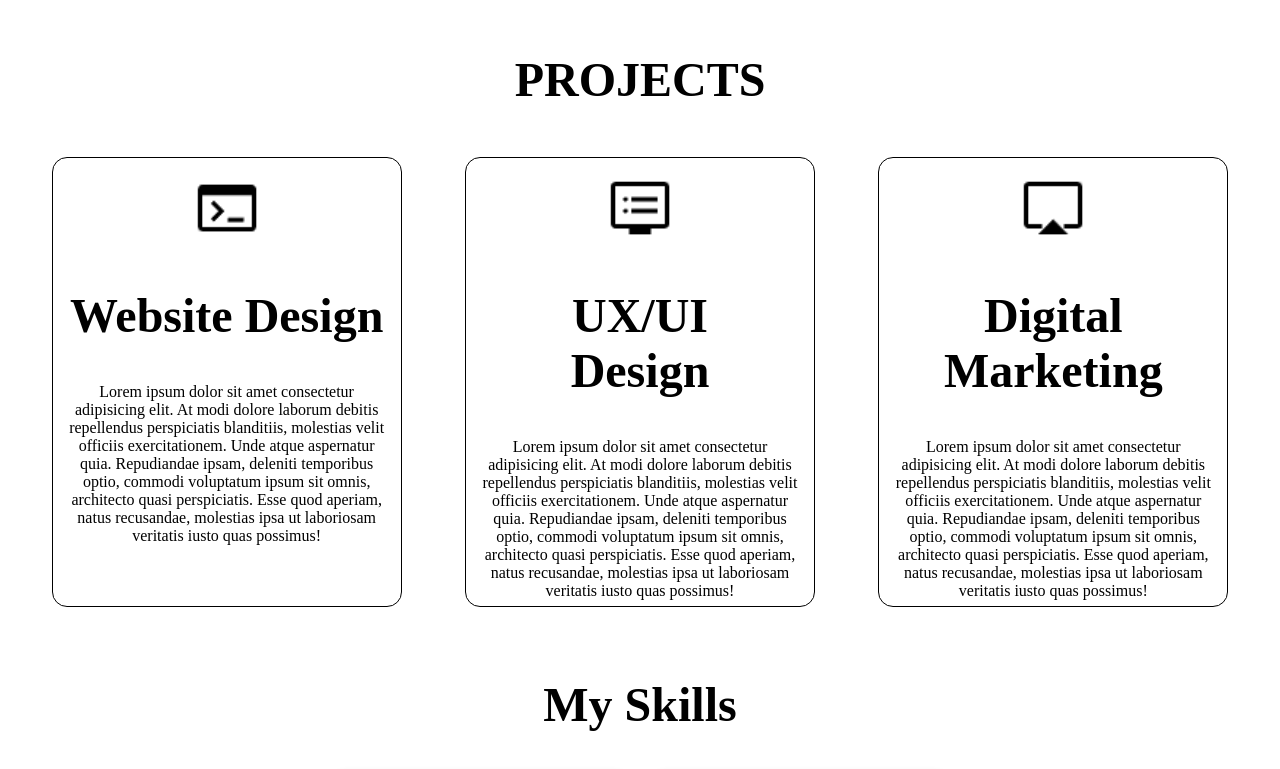
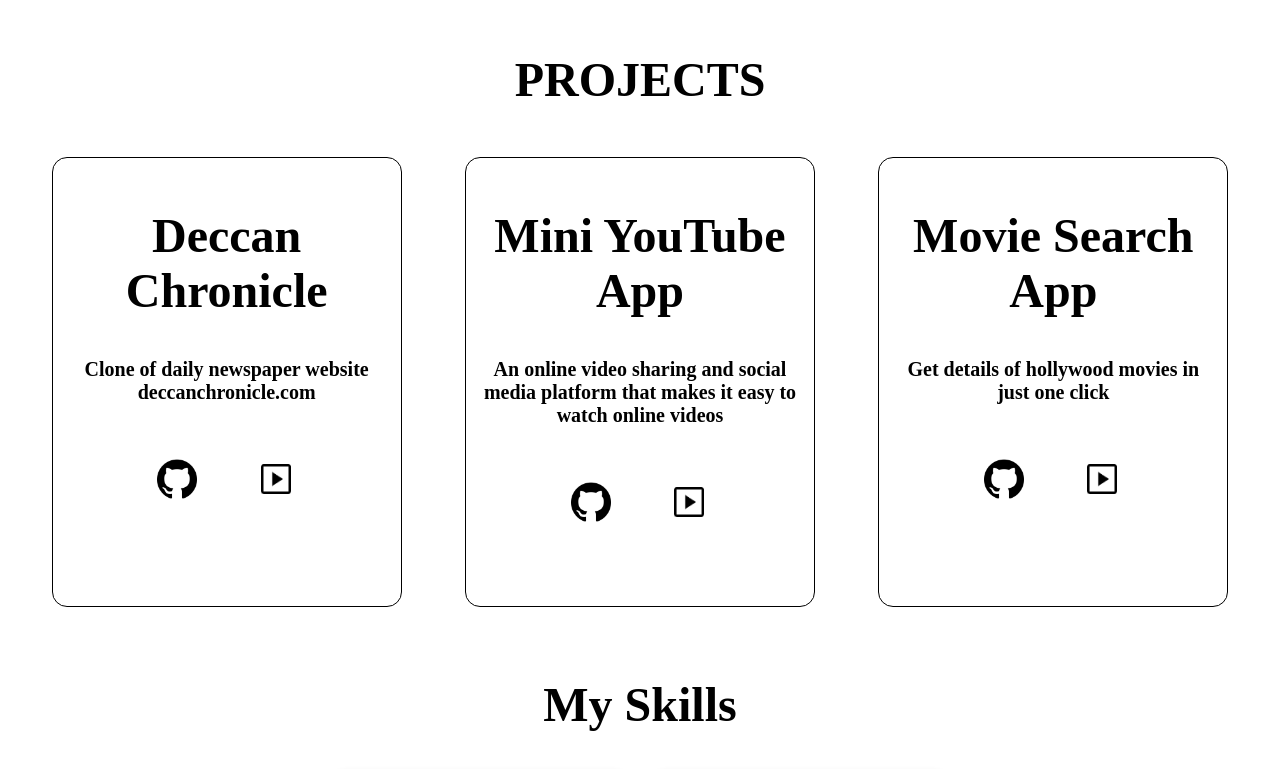
Before and after one commit to aman1080phd/aman1080phd.github.io, a plain HTML site: page index.html in a window 1280 px wide. Shown: the part 1534-2303 px from the top of the page. Drawn offline with Linux system fonts and the light colour scheme; no server answers.

Commit message:
Iwanttobefreefromeverythingpleasegod

```diff
--- a/index.html
+++ b/index.html
@@ -32,7 +32,9 @@
             </div>
         </div>
 
-        <button class="btn" href="Aman_Kumar_Resume.pdf" download="Aman_Kumar_Resume">Resume</button>
+        <a href="./Aman_Kumar_Resume.pdf" download="Aman_Kumar_Resume">
+            <button class="btn">Resume</button>
+        </a>
     </section>
 
     <!--About-->
@@ -59,43 +61,54 @@
         <h1 class="headings">PROJECTS</h1>
         <div class="row">
             <div class="box">
-                <img src="project.png" alt="" />
-                <h1 class="headings">Website Design</h1>
+
+                <h1 class="headings">Deccan Chronicle</h1>
                 <p>
-                    Lorem ipsum dolor sit amet consectetur adipisicing elit. At modi
-                    dolore laborum debitis repellendus perspiciatis blanditiis,
-                    molestias velit officiis exercitationem. Unde atque aspernatur quia.
-                    Repudiandae ipsam, deleniti temporibus optio, commodi voluptatum
-                    ipsum sit omnis, architecto quasi perspiciatis. Esse quod aperiam,
-                    natus recusandae, molestias ipsa ut laboriosam veritatis iusto quas
-                    possimus!
+                    Clone of daily newspaper website deccanchronicle.com
                 </p>
+                <div id="image">
+                    <a href="https://github.com/akashkanade9182/MasaiProject">
+                        <img src="./images/contact/github-logo.png" alt="" />
+                    </a>
+                    <a href="https://fascinating-pony-4e4dd7.netlify.app/index.html">
+                        <img src="./images/contact/slideshow.png" alt="">
+                    </a>
+                </div>
             </div>
             <div class="box">
-                <img src="project2.png" alt="" />
-                <h1 class="headings">UX/UI <br />Design</h1>
+
+                <h1 class="headings">Mini YouTube App</h1>
                 <p>
-                    Lorem ipsum dolor sit amet consectetur adipisicing elit. At modi
-                    dolore laborum debitis repellendus perspiciatis blanditiis,
-                    molestias velit officiis exercitationem. Unde atque aspernatur quia.
-                    Repudiandae ipsam, deleniti temporibus optio, commodi voluptatum
-                    ipsum sit omnis, architecto quasi perspiciatis. Esse quod aperiam,
-                    natus recusandae, molestias ipsa ut laboriosam veritatis iusto quas
-                    possimus!
+                    An online video sharing and social media platform that makes it
+                    easy to watch online videos
                 </p>
+                <div id="image">
+                    <a
+                        href="https://github.com/masai-course/Aman_fw19_0870/tree/master/unit-3/sprint-3/day-1/assignments/YouTube">
+                        <img src="./images/contact/github-logo.png" alt="" />
+                    </a>
+                    <a href="https://chimerical-maamoul-00a379.netlify.app/youtube.html">
+                        <img src="./images/contact/slideshow.png" alt="">
+                    </a>
+
+                </div>
             </div>
             <div class="box">
-                <img src="project3.png" alt="" />
-                <h1 class="headings">Digital Marketing</h1>
+
+                <h1 class="headings">Movie Search App</h1>
                 <p>
-                    Lorem ipsum dolor sit amet consectetur adipisicing elit. At modi
-                    dolore laborum debitis repellendus perspiciatis blanditiis,
-                    molestias velit officiis exercitationem. Unde atque aspernatur quia.
-                    Repudiandae ipsam, deleniti temporibus optio, commodi voluptatum
-                    ipsum sit omnis, architecto quasi perspiciatis. Esse quod aperiam,
-                    natus recusandae, molestias ipsa ut laboriosam veritatis iusto quas
-                    possimus!
+                    Get details of hollywood movies in just one click
                 </p>
+                <div id="image">
+
+                    <a
+                        href="https://github.com/masai-course/Aman_fw19_0870/blob/master/unit-3/sprint-2/day-2/you/HotStar.html">
+                        <img src="./images/contact/github-logo.png" alt="" />
+                    </a>
+                    <a href="https://poetic-bienenstitch-a63476.netlify.app/hotstar">
+                        <img src="./images/contact/slideshow.png" alt="">
+                    </a>
+                </div>
             </div>
         </div>
     </section>
--- a/style.css
+++ b/style.css
@@ -184,10 +184,26 @@
   box-shadow: 0 0 20px rgb(0, 128, 255);
 }
 .box img {
-  width: 80px;
-  height: 80px;
+  width: 50px;
+  height: 50px;
   padding: 5px;
 }
+
+#image{
+
+  width: 60%;
+  display: flex;
+  justify-content: space-around;
+  margin: 50px;
+
+}
+
+.box p{
+  font-size: 20px;
+  font-family: century;
+  font-weight: bold;
+}
+
 
 .skills {
   font-family: "Poppins", sans-serif;
@@ -371,6 +387,11 @@
   font-weight: bold;
 }
 
+.text img{
+  width: 80px;
+  height: 80px;
+}
+
 /*contact section*/
 
 #contact {
```
Also changed, not shown: images/contact/slideshow.png (added).
